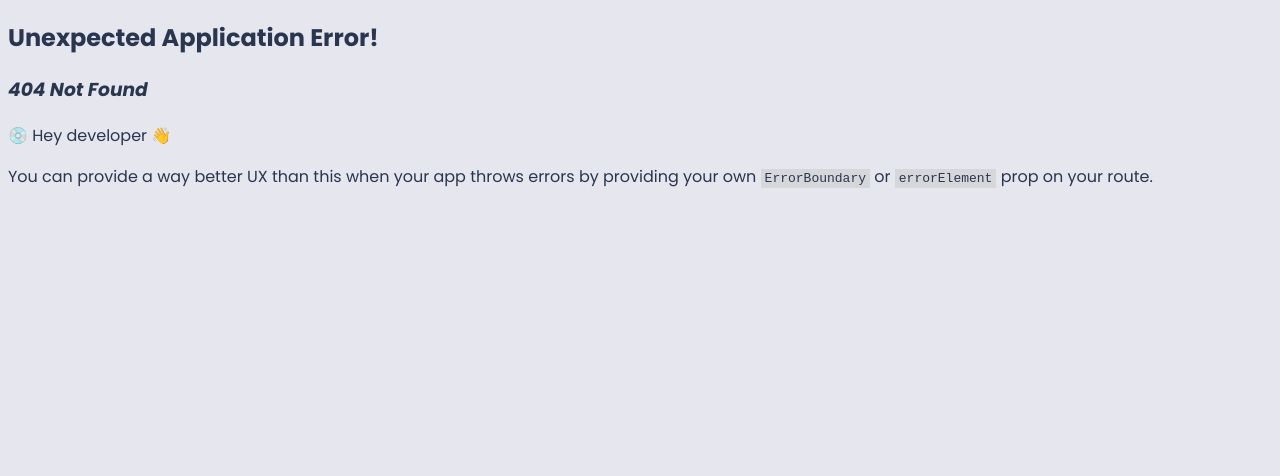
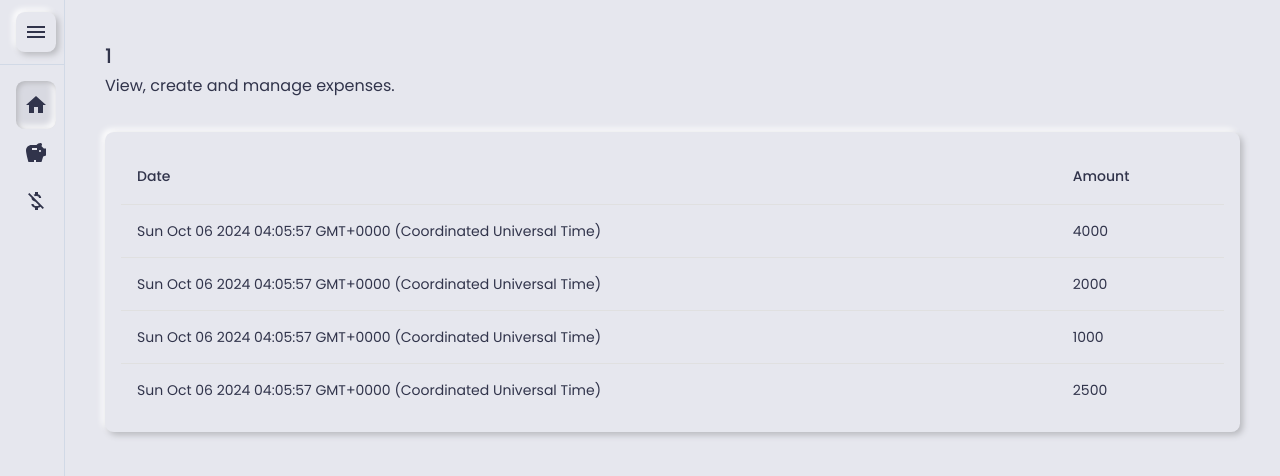
Before and after one commit to airacalins/savewise, a React (Vite) app: page /expenses/1 in a window 1280 px wide. Before the commit this address had no page. Shown: the top 476 px of the page. Built offline with nearby package versions, Linux system fonts and the light colour scheme.

Commit message:
feat: expense details page

```diff
--- /dev/null
+++ b/src/pages/expenses/ExpenseDetailsPage.tsx
@@ -0,0 +1,54 @@
+import { useParams } from "react-router-dom";
+import { PageContainer } from "../../components/containers/PageContainer";
+import {
+  TableContainer,
+  Table,
+  TableHead,
+  TableRow,
+  TableCell,
+  TableBody,
+} from "@mui/material";
+
+function createData(date: string, amount: number) {
+  return { date, amount };
+}
+
+const rows = [
+  createData(new Date().toString(), 4000),
+  createData(new Date().toString(), 2000),
+  createData(new Date().toString(), 1000),
+  createData(new Date().toString(), 2500),
+];
+
+export const ExpenseDetailsPage = () => {
+  const { id } = useParams();
+
+  return (
+    <PageContainer
+      title={id ?? ""}
+      subtitle="View, create and manage expenses."
+    >
+      <TableContainer>
+        <Table aria-label="simple table">
+          <TableHead>
+            <TableRow>
+              <TableCell>Date</TableCell>
+              <TableCell>Amount</TableCell>
+            </TableRow>
+          </TableHead>
+          <TableBody>
+            {rows.map((row, index) => (
+              <TableRow
+                key={index}
+                sx={{ "&:last-child td, &:last-child th": { border: 0 } }}
+              >
+                <TableCell>{row.date}</TableCell>
+                <TableCell>{row.amount}</TableCell>
+              </TableRow>
+            ))}
+          </TableBody>
+        </Table>
+      </TableContainer>
+    </PageContainer>
+  );
+};
--- a/src/pages/expenses/ExpensesPage.tsx
+++ b/src/pages/expenses/ExpensesPage.tsx
@@ -10,6 +10,7 @@ import {
 import { PageContainer } from "../../components/containers/PageContainer";
 import { useVisibilityState } from "../../hooks/useVisibilityState";
 import { AddExpenseModal } from "./components/AddExpenseModal";
+import { useNavigate } from "react-router-dom";
 
 function createData(name: string, amount: number) {
   return { name, amount };
@@ -23,6 +24,7 @@ const rows = [
 ];
 
 export const ExpensesPage = () => {
+  const navigate = useNavigate();
   const addExpenseModal = useVisibilityState();
 
   const handleSaveExpense = () => {
@@ -48,6 +50,7 @@ export const ExpensesPage = () => {
               <TableRow
                 key={row.name}
                 sx={{ "&:last-child td, &:last-child th": { border: 0 } }}
+                onClick={() => navigate(`/expenses/${row.name}`)}
               >
                 <TableCell component="th" scope="row">
                   {row.name}
--- a/src/routes/AppRoutes.tsx
+++ b/src/routes/AppRoutes.tsx
@@ -3,6 +3,7 @@ import { OutletPage } from "../components/containers/OutletPage";
 import { HomePage } from "../pages/home/HomePage";
 import { ExpensesPage } from "../pages/expenses/ExpensesPage";
 import { FundsPage } from "../pages/funds/FundsPage";
+import { ExpenseDetailsPage } from "../pages/expenses/ExpenseDetailsPage";
 
 export const router = createBrowserRouter([
   {
@@ -21,6 +22,10 @@ export const router = createBrowserRouter([
         path: "/expenses",
         element: <ExpensesPage />,
       },
+      {
+        path: "/expenses/:id",
+        element: <ExpenseDetailsPage />,
+      },
     ],
   },
 ]);
--- a/src/theme/theme.ts
+++ b/src/theme/theme.ts
@@ -134,6 +134,21 @@ export const theme = createTheme({
         },
       },
     },
+    MuiTable: {
+      styleOverrides: {
+        root: {
+          ">tbody>tr.MuiTableRow-root:hover": {
+            borderColor: colors.borderColor,
+            borderRadius: ".55rem",
+            boxShadow: styles.boxShadowOutset,
+            ":hover": {
+              boxShadow: styles.boxShadowInset,
+              cursor: "pointer",
+            },
+          },
+        },
+      },
+    },
     MuiTableCell: {
       styleOverrides: {
         root: {
@@ -151,6 +166,7 @@ export const theme = createTheme({
         },
       },
     },
+
     MuiTypography: {
       styleOverrides: {
         root: {
```
